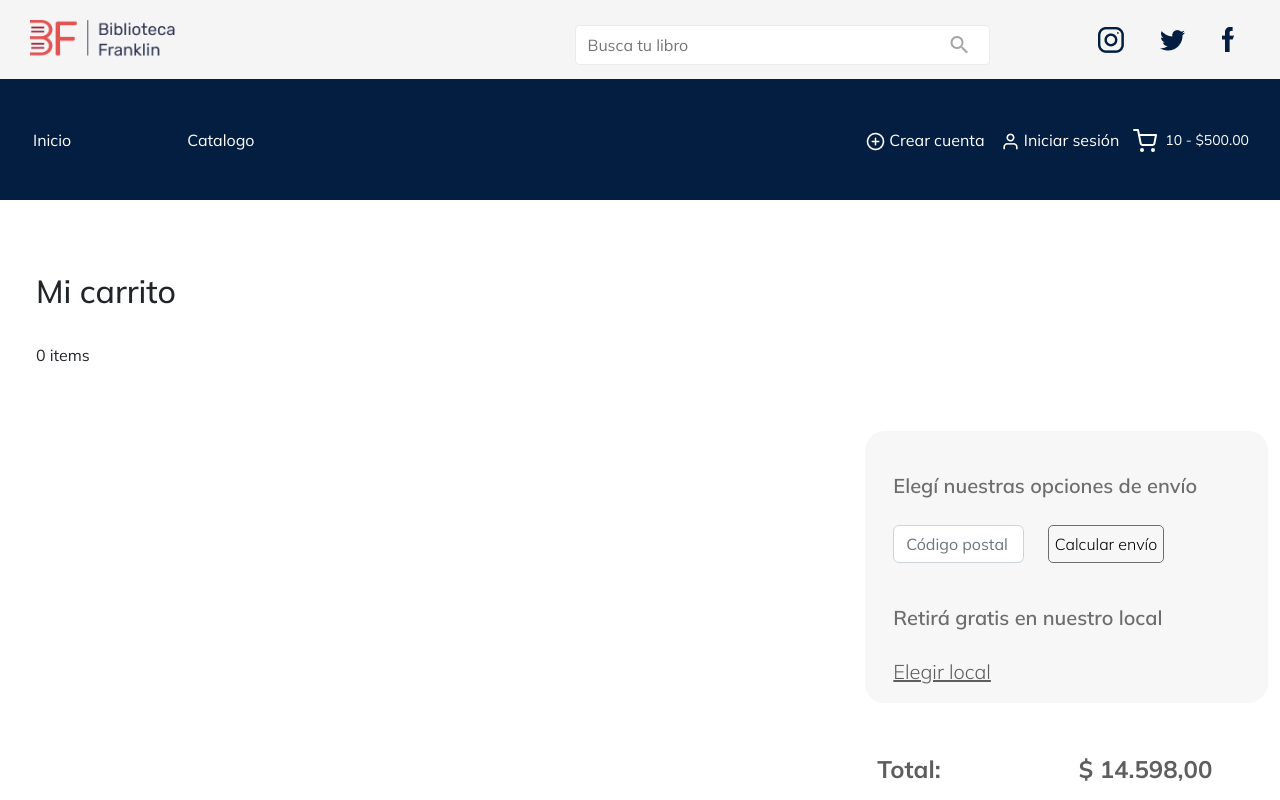
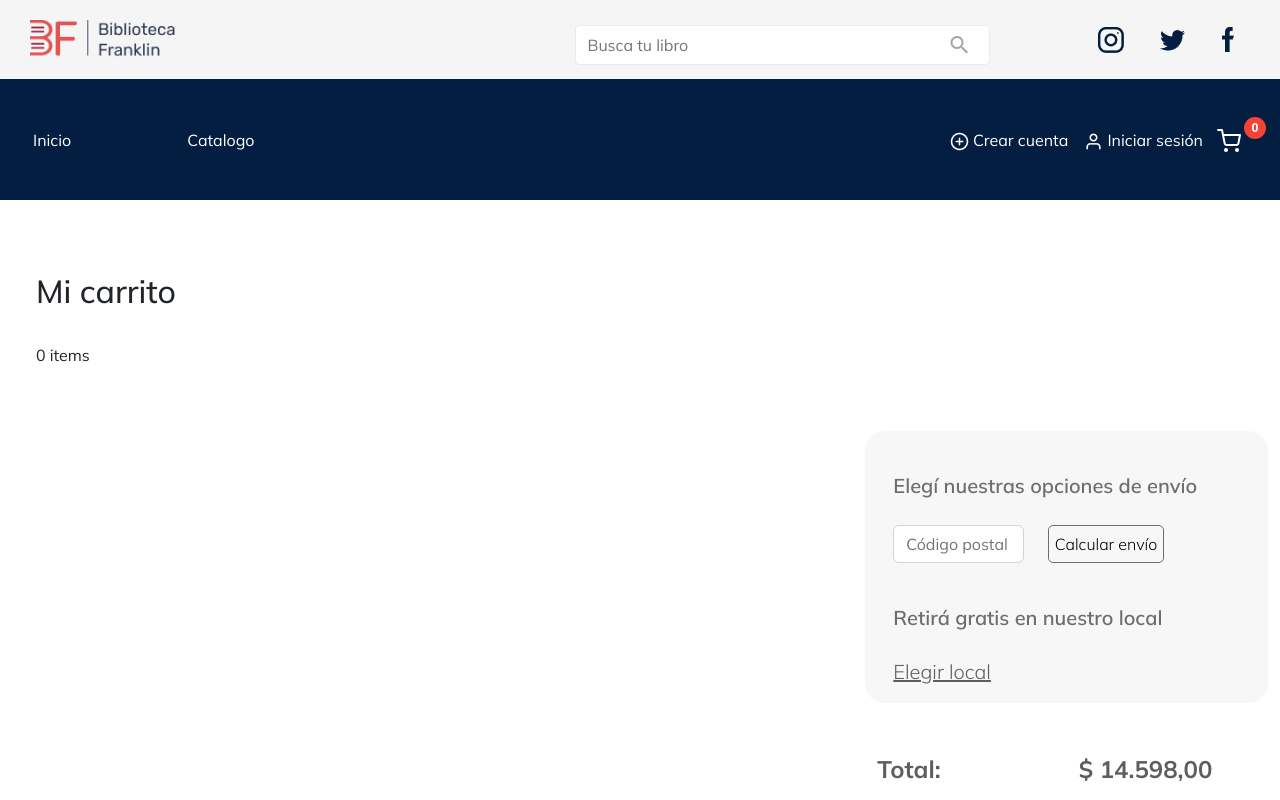
Before and after one commit to proyectos-tsdwad/programador-web-proyecto-final, an Angular app in the folder Front/: page /cart-detail in a window 1280 px wide. Built offline with nearby package versions, Linux system fonts and the light colour scheme.

Commit message:
add items counter display in cart button

```diff
--- a/Front/src/app/modules/common-components/button-cart/button-cart.component.html
+++ b/Front/src/app/modules/common-components/button-cart/button-cart.component.html
@@ -1,4 +1,3 @@
-<button type="button" class="cart fs-sm" (click)="onClickCartButton()">
+<button type="button" [matBadge]="totalItems" matBadgeColor="warn" class="cart fs-sm" (click)="onClickCartButton()">
   <img src="./assets/icons/shopping-cart.svg" alt="Carrito de compra" class="img-fluid pe-2">
-  <span>10</span> - <span>$500.00</span>
 </button>
--- a/Front/src/app/modules/common-components/button-cart/button-cart.component.ts
+++ b/Front/src/app/modules/common-components/button-cart/button-cart.component.ts
@@ -1,5 +1,6 @@
-import { Component } from '@angular/core';
-import { Router } from '@angular/router';
+import { Component, OnInit } from '@angular/core';
+import { Subscription } from 'rxjs';
+import { CartService } from 'src/app/services/cart/cart.service';
 import { NavigationService } from 'src/app/services/navigation/navigation.service';
 
 @Component({
@@ -7,9 +8,25 @@ import { NavigationService } from 'src/app/services/navigation/navigation.servic
   templateUrl: './button-cart.component.html',
   styleUrls: ['./button-cart.component.css']
 })
-export class ButtonCartComponent {
+export class ButtonCartComponent implements OnInit {
 
-  constructor(private navigationService: NavigationService) { }
+  totalItemSub!: Subscription;
+  totalItems: number = 0;
+
+  constructor(
+    private navigationService: NavigationService,
+    private cartService: CartService) { }
+
+  ngOnInit(): void {
+    this.totalItemSubscribe();
+  }
+
+  totalItemSubscribe() {
+    this.totalItemSub = this.cartService.getTotalItemsListener().
+      subscribe((totalItems: number) => {
+        this.totalItems = totalItems;
+      });
+  }
 
   onClickCartButton() {
     this.navigationService.navigateToCartDetail();
--- a/Front/src/app/modules/common-components/common-components.module.ts
+++ b/Front/src/app/modules/common-components/common-components.module.ts
@@ -1,10 +1,14 @@
 import { NgModule } from '@angular/core';
 import { CommonModule } from '@angular/common';
 import { ButtonCartComponent } from './button-cart/button-cart.component';
+import { MatBadgeModule } from '@angular/material/badge';
 
 @NgModule({
   declarations: [ButtonCartComponent],
-  imports: [CommonModule],
+  imports: [
+    CommonModule,
+    MatBadgeModule
+  ],
   exports: [ButtonCartComponent],
 })
 export class CommonComponentsModule { }
--- a/Front/src/app/pages/cart/cart-detail-page/cart-detail-page.component.ts
+++ b/Front/src/app/pages/cart/cart-detail-page/cart-detail-page.component.ts
@@ -17,10 +17,6 @@ export class CartDetailPageComponent implements OnInit, OnDestroy {
   totalItems: number = 0;
 
   constructor(private navigationService: NavigationService, private cartService: CartService) { }
-
-  onClickConfirmPurchase() {
-    this.navigationService.navigateToCheckout();
-  }
 
   ngOnInit(): void {
     this.cartSubscribe();
@@ -49,4 +45,8 @@ export class CartDetailPageComponent implements OnInit, OnDestroy {
   onClearCart() {
     this.cartService.clearCart();
   }
+
+  onClickConfirmPurchase() {
+    this.navigationService.navigateToCheckout();
+  }
 }
```
Also changed, not shown: 1 other file (tests, documents, lock files or other folders).
